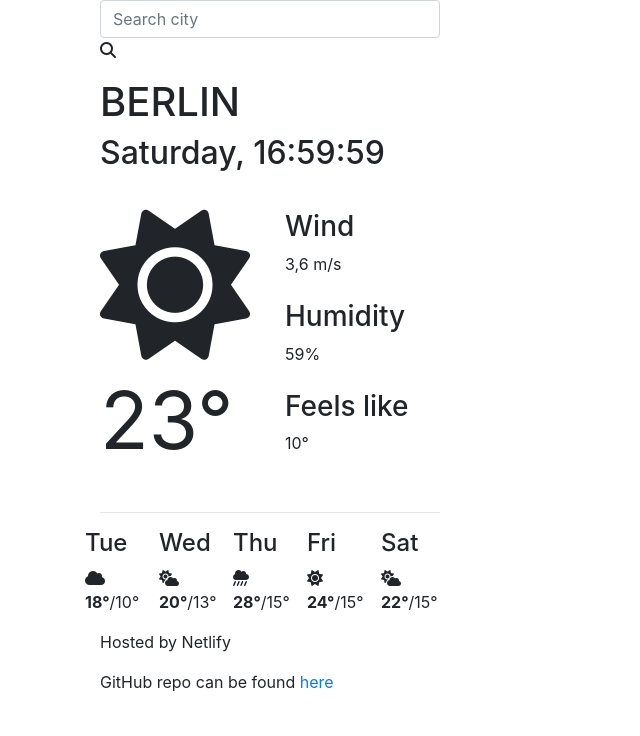
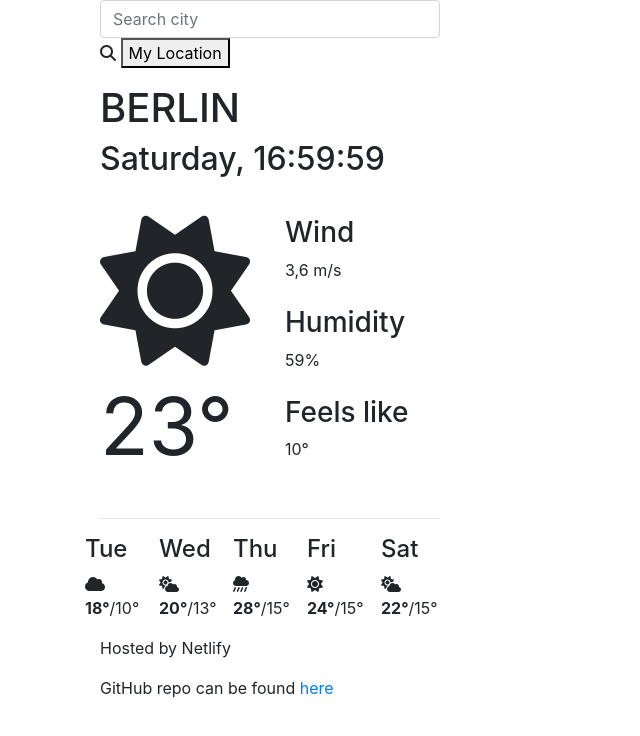
Before and after one commit to takodil/weather-shecodes, a plain HTML site: page index.html in a window 1280 px wide. Shown: the whole page, without its empty margins (0-640 px from the left). Drawn offline with nearby package versions, Linux system fonts and the light colour scheme.

Commit message:
uncomment current button

```diff
--- a/index.html
+++ b/index.html
@@ -23,7 +23,7 @@
                         <input type="text" class="form-control search-input" id="city-search-input"
                             placeholder="Search city" />
                         <i class="fas fa-search" id="search-button"></i>
-                        <!-- <button id="my-location-button">My Location</button> -->
+                        <button id="my-location-button">My Location</button>
                     </div>
                 </form>
                 <h1 id="city-name">
```
